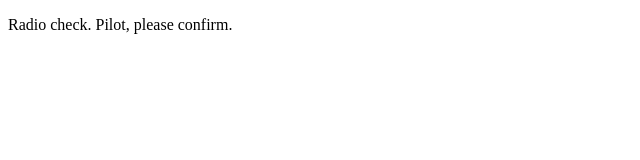
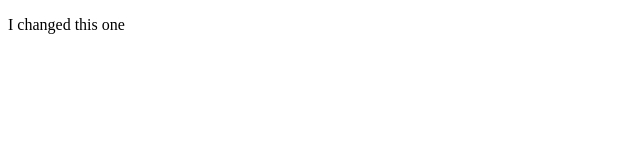
Before and after one commit to tyghidey/communication_log, a plain HTML site: page index.html in a window 1280 px wide. Shown: the whole page, without its empty margins (0-640 px from the left). Drawn offline with Linux system fonts and the light colour scheme.

Commit message:
kyles changes

```diff
--- a/index.html
+++ b/index.html
@@ -1,6 +1,6 @@
 <!DOCTYPE html>
 <html>
    <body>
-      <p>Radio check. Pilot, please confirm.</p>
+      <p>I changed this one</p>
    </body>
 </html>
```
